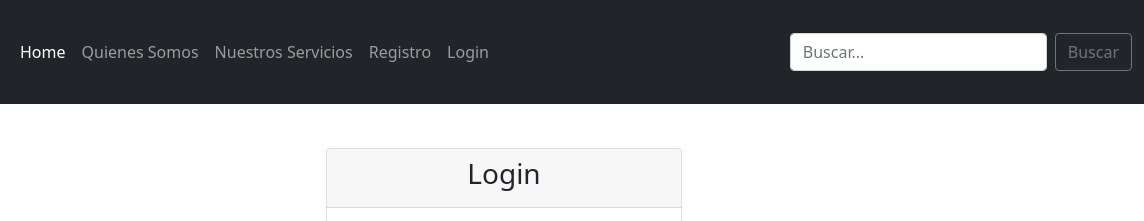
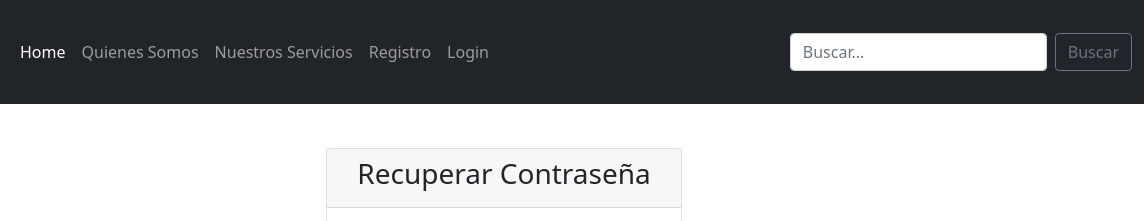
Before and after one commit to joco1204/umd_tools_solution, a plain HTML site: page pages/recovery.html in a window 1280 px wide. Shown: the top 221 px of the page, 136-1280 px from the left. Drawn offline with nearby package versions, Linux system fonts and the light colour scheme.

Commit message:
Modificacion en recovery

```diff
--- a/pages/recovery.html
+++ b/pages/recovery.html
@@ -56,7 +56,7 @@
                             <form>
                                 <div class="card">
                                     <div class="card-header text-center">
-                                        <h3>Login</h3>
+                                        <h3>Recuperar Contraseña</h3>
                                     </div>
                                     <div class="card-body">
                                         <div class="row mb-3">
```
